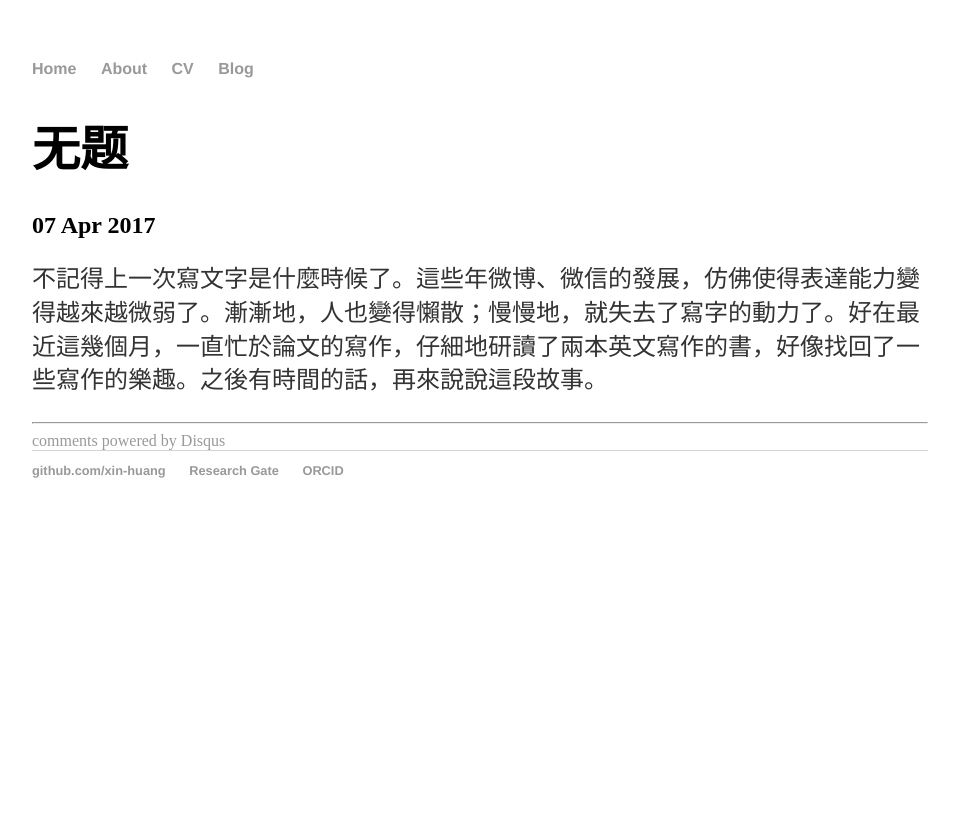
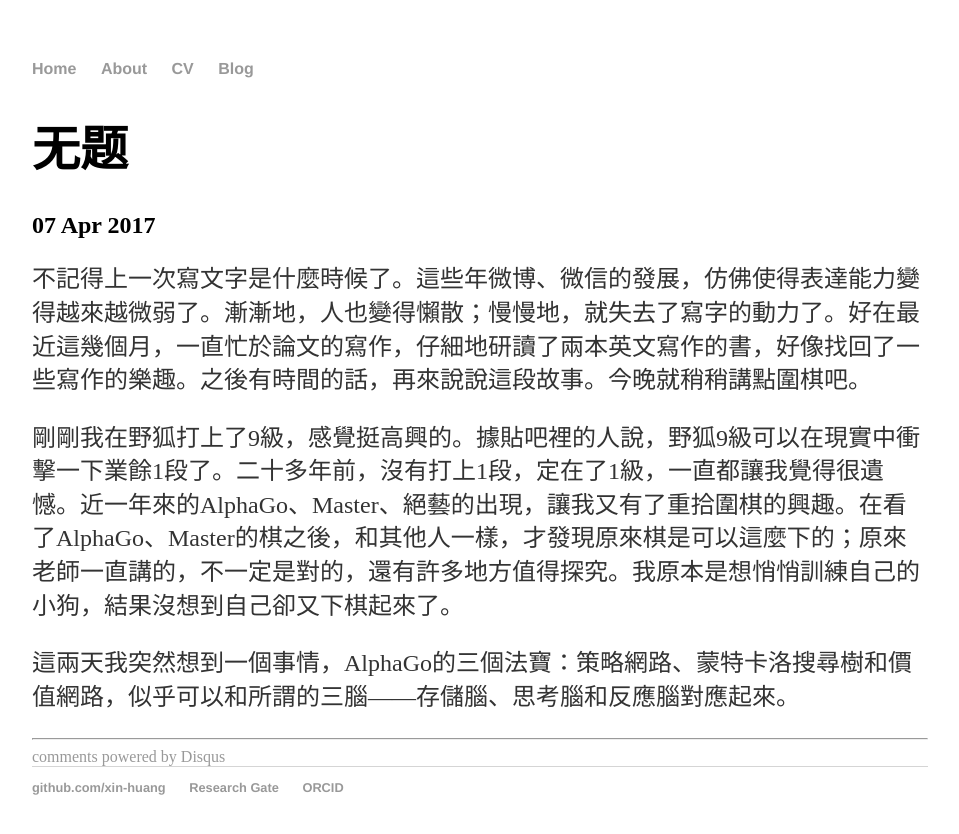
Before and after one commit to xin-huang/xin-huang.github.io, a Jekyll site: the page built from _posts/2017-04-07-wu-ti.md, in a window 1280 px wide. Shown: the top 834 px of the page, without its empty margins (160-1119 px from the left). Built offline with Jekyll 4.4.1, drawn with Linux system fonts in a browser that asks for light colours; comment, search, counter and statistics services are not loaded.

Commit message:
Update 2017-04-07-wu-ti.md

```diff
--- a/_posts/2017-04-07-wu-ti.md
+++ b/_posts/2017-04-07-wu-ti.md
@@ -4,4 +4,8 @@ title: 无题
 date: 2017-04-07
 ---
 
-不記得上一次寫文字是什麼時候了。這些年微博、微信的發展，仿佛使得表達能力變得越來越微弱了。漸漸地，人也變得懶散；慢慢地，就失去了寫字的動力了。好在最近這幾個月，一直忙於論文的寫作，仔細地研讀了兩本英文寫作的書，好像找回了一些寫作的樂趣。之後有時間的話，再來說說這段故事。
+不記得上一次寫文字是什麼時候了。這些年微博、微信的發展，仿佛使得表達能力變得越來越微弱了。漸漸地，人也變得懶散；慢慢地，就失去了寫字的動力了。好在最近這幾個月，一直忙於論文的寫作，仔細地研讀了兩本英文寫作的書，好像找回了一些寫作的樂趣。之後有時間的話，再來說說這段故事。今晚就稍稍講點圍棋吧。
+
+剛剛我在野狐打上了9級，感覺挺高興的。據貼吧裡的人說，野狐9級可以在現實中衝擊一下業餘1段了。二十多年前，沒有打上1段，定在了1級，一直都讓我覺得很遺憾。近一年來的AlphaGo、Master、絕藝的出現，讓我又有了重拾圍棋的興趣。在看了AlphaGo、Master的棋之後，和其他人一樣，才發現原來棋是可以這麼下的；原來老師一直講的，不一定是對的，還有許多地方值得探究。我原本是想悄悄訓練自己的小狗，結果沒想到自己卻又下棋起來了。
+
+這兩天我突然想到一個事情，AlphaGo的三個法寶：策略網路、蒙特卡洛搜尋樹和價值網路，似乎可以和所謂的三腦——存儲腦、思考腦和反應腦對應起來。
```
